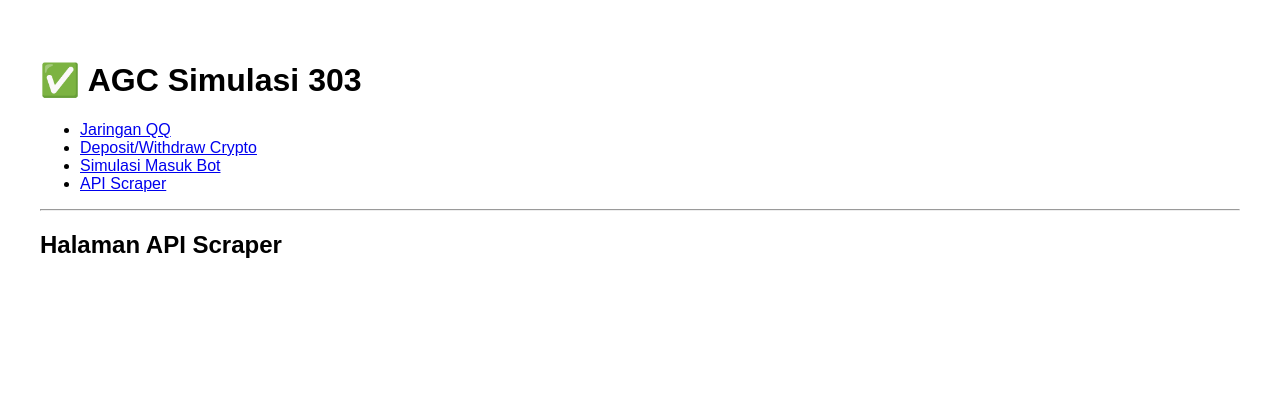
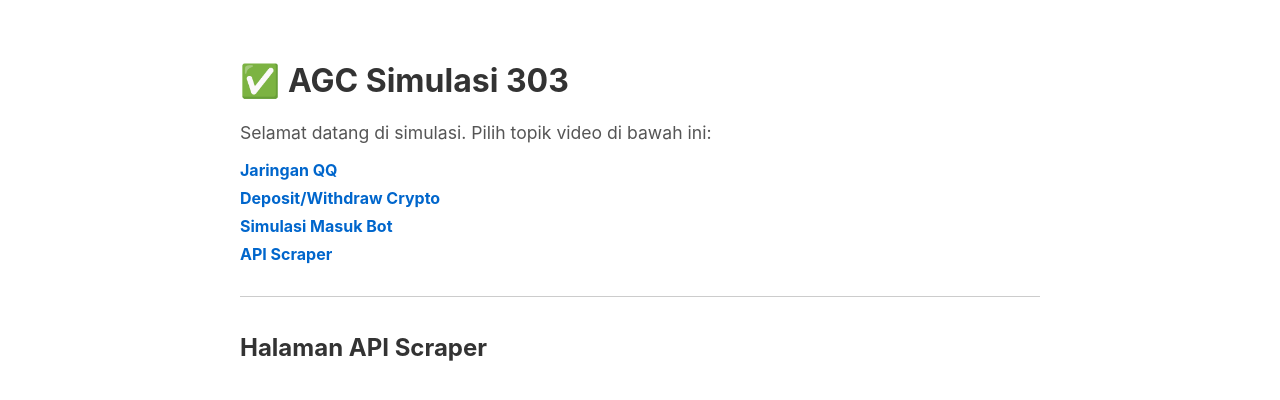
Before and after one commit to dhenynteam-wq/agc-simulasi-303, a Next.js app: page /video/api-scraper in a window 1280 px wide. Shown: the top 400 px of the page. Built offline with nearby package versions, Linux system fonts and the light colour scheme.

Commit message:
Update agc_layout.js

```diff
--- a/components/agc_layout.js
+++ b/components/agc_layout.js
@@ -1,17 +1,60 @@
 export default function AGCLayout({ children }) {
   return (
-    <div style={{ padding: '2rem', fontFamily: 'sans-serif' }}>
-      <h1>✅ AGC Simulasi 303</h1>
-      <nav>
-        <ul>
-          <li><a href="/video/jaringan-qq">Jaringan QQ</a></li>
-          <li><a href="/video/dpwd-crypto">Deposit/Withdraw Crypto</a></li>
-          <li><a href="/video/simulasi-masuk">Simulasi Masuk Bot</a></li>
-          <li><a href="/video/api-scraper">API Scraper</a></li>
-        </ul>
-      </nav>
-      <hr />
-      <main>{children}</main>
+    <div style={{
+      padding: '2rem',
+      fontFamily: 'Inter, sans-serif',
+      maxWidth: '800px',
+      margin: '0 auto',
+      color: '#333'
+    }}>
+      <header style={{ marginBottom: '2rem' }}>
+        <h1 style={{
+          display: 'flex',
+          alignItems: 'center',
+          fontSize: '2rem'
+        }}>
+          <span style={{
+            fontSize: '2rem',
+            marginRight: '0.5rem'
+          }}>✅</span>
+          <span>AGC Simulasi 303</span>
+        </h1>
+        <p style={{ fontSize: '1.1rem', color: '#555' }}>
+          Selamat datang di simulasi. Pilih topik video di bawah ini:
+        </p>
+        <nav>
+          <ul style={{
+            listStyle: 'none',
+            padding: 0,
+            marginTop: '1rem'
+          }}>
+            {[
+              { href: '/video/jaringan-qq', label: 'Jaringan QQ' },
+              { href: '/video/dpwd-crypto', label: 'Deposit/Withdraw Crypto' },
+              { href: '/video/simulasi-masuk', label: 'Simulasi Masuk Bot' },
+              { href: '/video/api-scraper', label: 'API Scraper' }
+            ].map(({ href, label }) => (
+              <li key={href} style={{ marginBottom: '0.5rem' }}>
+                <a
+                  href={href}
+                  style={{
+                    color: '#0066cc',
+                    textDecoration: 'none',
+                    fontWeight: 'bold'
+                  }}
+                  onMouseOver={(e) => e.target.style.textDecoration = 'underline'}
+                  onMouseOut={(e) => e.target.style.textDecoration = 'none'}
+                >
+                  {label}
+                </a>
+              </li>
+            ))}
+          </ul>
+        </nav>
+      </header>
+      <main style={{ paddingTop: '1rem', borderTop: '1px solid #ccc' }}>
+        {children}
+      </main>
     </div>
   );
 }
```
